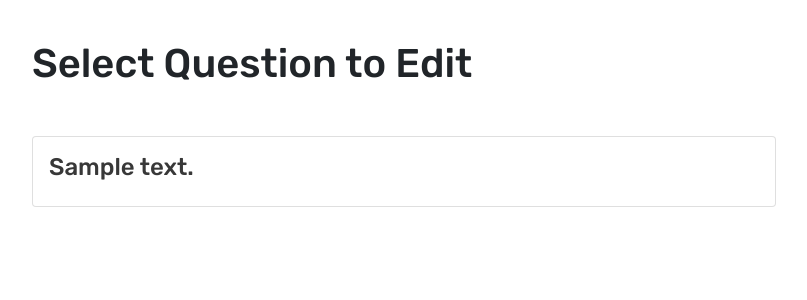
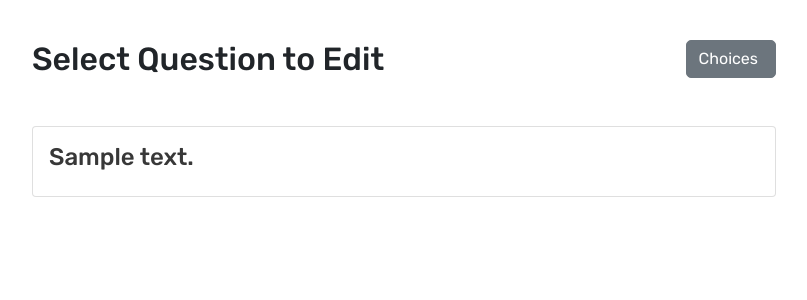
Before and after one commit to ParnThanatibordee/KUIZ, a Django app: page /kuiz/select/question/1 in a window 1280 px wide. Shown: the part 100-400 px from the top of the page, without its empty margins (236-1043 px from the left). Run offline with Django 3.2, Linux system fonts and the light colour scheme; a user stored in the database is signed in; tables that the repository leaves empty hold one stand-in row (values such as "Sample post"); grey boxes marked "Sample" are stand-in pictures; some libraries are stand-ins or nearby versions.

Commit message:
create menu to create/edit choice

```diff
--- a/KUIZ/static/KUIZ/css/navbar.css
+++ b/KUIZ/static/KUIZ/css/navbar.css
@@ -129,6 +129,10 @@
     color: white;
 }
 
+.dropdown-menu a:last-child {
+    margin: 0;
+}
+
 .dropdown-menu a:hover {
     background-color: rgb(100, 100, 100);
     color: white;
--- /dev/null
+++ b/KUIZ/static/KUIZ/css/select_question.css
@@ -0,0 +1,27 @@
+.dropdown-menu.show {
+    display: flex;
+    flex-direction: column;
+    width: max-content;
+    margin-left: 5px;
+}
+
+.edit .dropdown-menu a {
+    margin: 5px 10px;
+}
+
+.show>.btn-secondary.dropdown-toggle:focus {
+    box-shadow: none;
+}
+
+.dropright button {
+    display: flex;
+    align-items: center;
+    border-radius: 5px;
+    border-top-right-radius: 5px !important;
+    border-bottom-right-radius: 5px !important;
+}
+
+.dropright button i {
+    margin: 0 0 0 5px;
+    transform: rotate(-90deg);
+}
--- a/KUIZ/templates/KUIZ/select_question.html
+++ b/KUIZ/templates/KUIZ/select_question.html
@@ -3,6 +3,7 @@
 {% block css %}
 <link rel="stylesheet" type="text/css" href="{% static 'KUIZ/css/navbar.css' %}">
 <link rel="stylesheet" type="text/css" href="{% static 'KUIZ/css/card_quiz.css' %}">
+<link rel="stylesheet" type="text/css" href="{% static 'KUIZ/css/select_question.css' %}">
 <link rel="stylesheet" type="text/css" href="{% static 'fontawesome/css/all.min.css' %}" />
 {% endblock css %}
 {% block title %}<title>KUIZ | Edit Question</title>{% endblock %}
@@ -13,8 +14,22 @@
 
 <div class="container mt-4">
     <div class="jumbotron d-flex justify-content-center">
-        <div class="col-md-8 col-12">
-            <h1 class="mb-5 mt-3">Select Question to Edit</h1>
+        <div class="col-md-8 col-12 edit">
+            <div class="d-flex w-100 justify-content-between">
+                <h2 class="mb-5 mt-3">Select Question to Edit</h2>
+                <div class="btn-group dropright mt-3" style="height: max-content;">
+                    <button type="button" class="btn btn-secondary" data-toggle="dropdown" aria-haspopup="true" aria-expanded="false">
+                      Choices
+                      <i class="fas fa-caret-down"></i>
+                    </button>
+                    <div class="dropdown-menu">
+                        <a href="#" class="btn btn-secondary active">Create Multiple Choice</a>
+                        <a href="#" class="btn btn-warning active">Edit Multiple Choice</a>
+                        <a href="#" class="btn btn-secondary active">Create Typing Choice</a>
+                        <a href="#" class="btn btn-warning active">Edit Typing Choice</a>
+                    </div>
+                </div>
+            </div>
             {% for question in questions %}
                 {% include 'components/card_question.html' %}
             {% endfor %}
```
